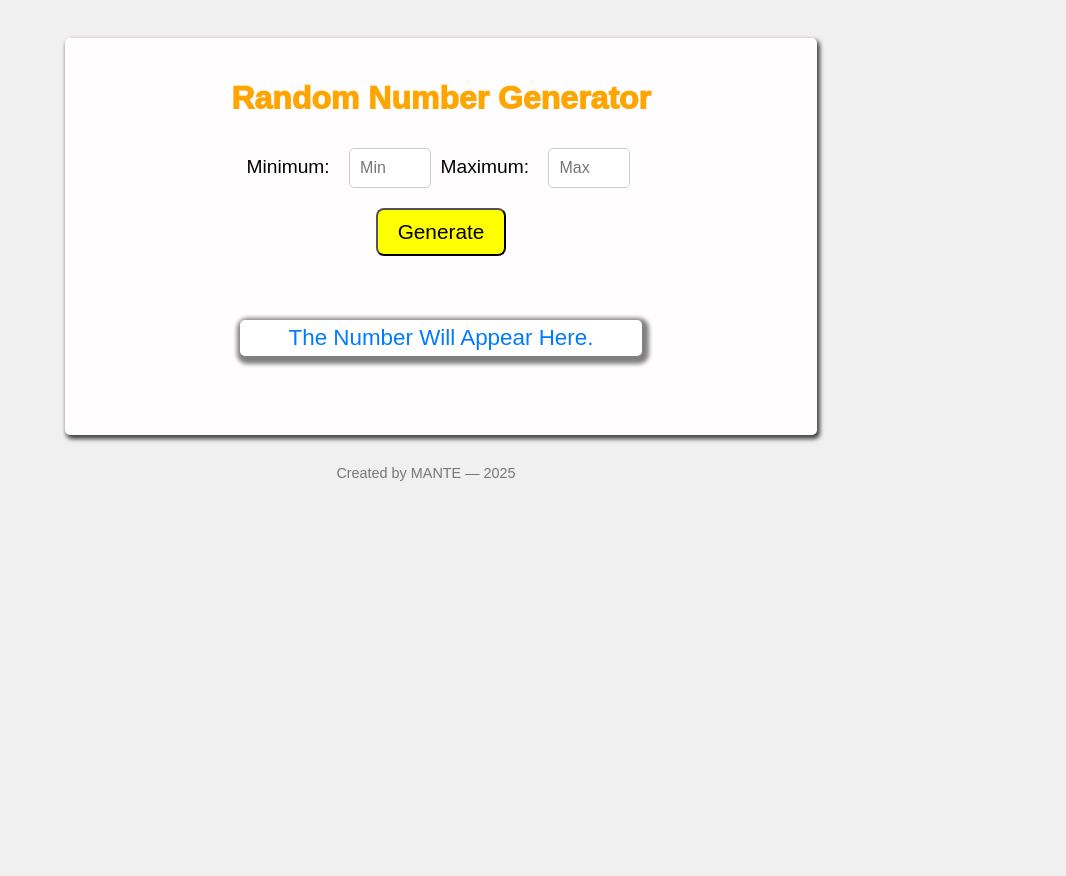
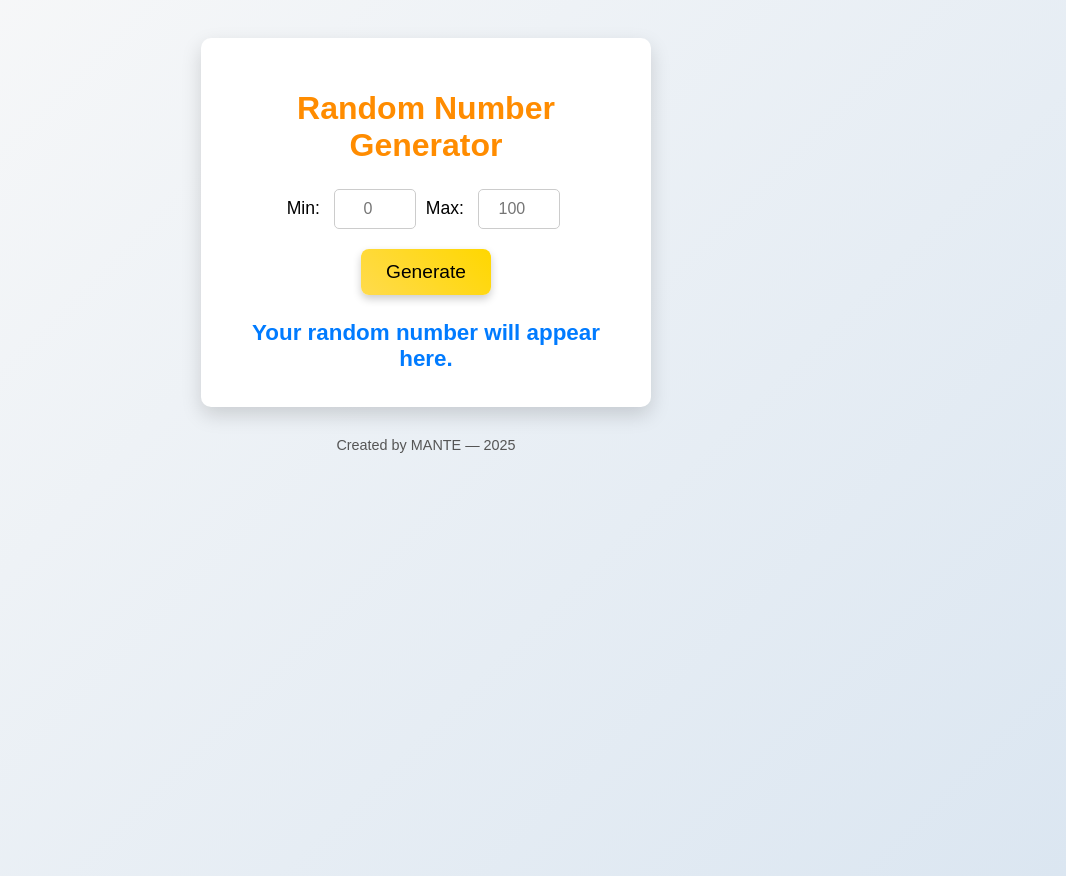
Before and after one commit to MoyiWycliffe/Random-Number-Generator-By-js, a plain HTML site: page index.html in a window 1280 px wide. Shown: the whole page, without its empty margins (214-1280 px from the left). Before the commit the page ends 800 px from the top, so only its background shows below. Drawn offline with Linux system fonts and the light colour scheme.

Commit message:
Updated the generator

```diff
--- a/index.html
+++ b/index.html
@@ -6,100 +6,118 @@
 <link rel="icon" href="https://manteads.com/media/favicon.ico" type="image/png" />
 <title>Random Number Generator</title>
 <style>
+  /* GLOBAL STYLES */
   body {
     font-family: Arial, sans-serif;
     padding: 30px;
-      background: #f0f0f0;
+    background: linear-gradient(135deg, #f9f9f9, #dbe6f1);
+    display: flex;
+    flex-direction: column;
+    align-items: center;
+    min-height: 100vh;
+  }
+
+  main {
+    background-color: #fff;
+    width: 90%;
+    max-width: 400px;
+    padding: 25px;
+    border-radius: 10px;
+    box-shadow: 0 8px 20px rgba(0,0,0,0.15);
     text-align: center;
+    transition: transform 0.3s;
   }
-    div {
-      background-color: #fff;
-      width: fit-content;
-      text-align: center;
-      padding: 20px 40px;
-      margin: 5vw auto;
-      min-width: 200px;
-      max-width: 400px;
-      width: 80%;
-      box-shadow: 2px 3px 4px 5px grey;
-      border-radius: 5px;
+
+  main:hover {
+    transform: translateY(-5px);
   }
-    main{
-      background-color: #fffdfd;
-      height: fit-content;
-      padding:15px;
-      width: 60%;
-      margin-left: 20%;
-      margin-right: 20%;
-      text-align: center;
-      border-radius: 5px;
-      box-shadow: 2px 3px 4px 1px rgb(69, 69, 69);
+
+  h2 {
+    color: #ff8c00;
+    font-size: 2rem;
+    margin-bottom: 20px;
   }
-    h2 {
-      color: orange;
-      font-size: 2rem;
-      font-weight: 1000;
+
+  label {
+    font-size: 1.1rem;
+    margin-right: 5px;
   }
-    label{
-      font-size: 1.2rem;
-      margin-right: 10px;
-    }
-    input{
+
+  input {
     padding: 10px;
     font-size: 1rem;
     width: 60px;
     margin: 5px;
     border-radius: 5px;
     border: 1px solid #ccc;
+    text-align: center;
   }
+
   button {
-      padding: 10px 20px;
-      font-size: 1.3rem;
+    padding: 12px 25px;
+    font-size: 1.2rem;
     cursor: pointer;
     margin-top: 15px;
-      background-color: yellow;
+    background: linear-gradient(45deg, #ffdb4d, #ffd700);
+    border: none;
     border-radius: 8px;
+    box-shadow: 0 4px 8px rgba(0,0,0,0.2);
+    transition: all 0.3s;
   }
+
+  button:hover {
+    background: linear-gradient(45deg, #ffd700, #ffdb4d);
+    transform: scale(1.05);
+  }
+
   #result {
     font-size: 1.4rem;
     color: #007bff;
-      padding: 5px 1px;
-      width: 100%;
+    padding: 10px;
+    margin-top: 15px;
+    min-height: 40px;
+    transition: all 0.3s;
+    font-weight: bold;
   }
 
-    @media (max-width: 600px) {
-  main {
-    width: 90%;
-    margin: 20px auto;
-    padding: 10px;
+  footer {
+    margin-top: 30px;
+    color: #555;
+    font-size: 0.9rem;
   }
+
+  /* RESPONSIVE */
+  @media (max-width: 500px) {
     input {
       width: 80px;
     }
+
     button {
       width: 100%;
     }
   }
-
 </style>
 </head>
 <body>
+
 <main>
   <h2>Random Number Generator</h2>
   <form onsubmit="generateRandom(); return false;">
-<label for="min">Minimum:</label>
-<input type="number" id="min" placeholder="Min" />
+    <label for="min">Min:</label>
+    <input type="number" id="min" placeholder="0" />
 
-<label for="max">Maximum:</label>
-<input type="number" id="max" placeholder="Max" />
+    <label for="max">Max:</label>
+    <input type="number" id="max" placeholder="100" />
 
     <br>
+    <button type="submit">Generate</button>
 
-<button onclick="generateRandom()">Generate</button>
-
-<div id="result" aria-live="polite">The Number Will Appear Here.</div>
+    <div id="result" aria-live="polite">Your random number will appear here.</div>
   </form>
 </main>
+
+<footer>Created by MANTE — 2025</footer>
+
 <script>
   function generateRandom() {
     const min = Number(document.getElementById('min').value);
@@ -112,17 +130,16 @@
       return;
     }
     if (min > max) {
-      result.textContent = 'Minimum should be less than or equal to Maximum.';
+      result.textContent = 'Minimum should be ≤ Maximum.';
       result.style.color = 'red';
       return;
     }
 
     const randomNum = Math.floor(Math.random() * (max - min + 1)) + min;
     result.style.color = '#007bff';
-    result.textContent = `Random Number: ${randomNum}`;
+    result.textContent = `🎯 Random Number: ${randomNum}`;
   }
 </script>
-<footer style="margin-top: 30px; color: #777; font-size: 0.9rem;">Created by MANTE — 2025</footer>
 
 </body>
 </html>
```
Lines whose indentation alone changed are shown as unchanged.
